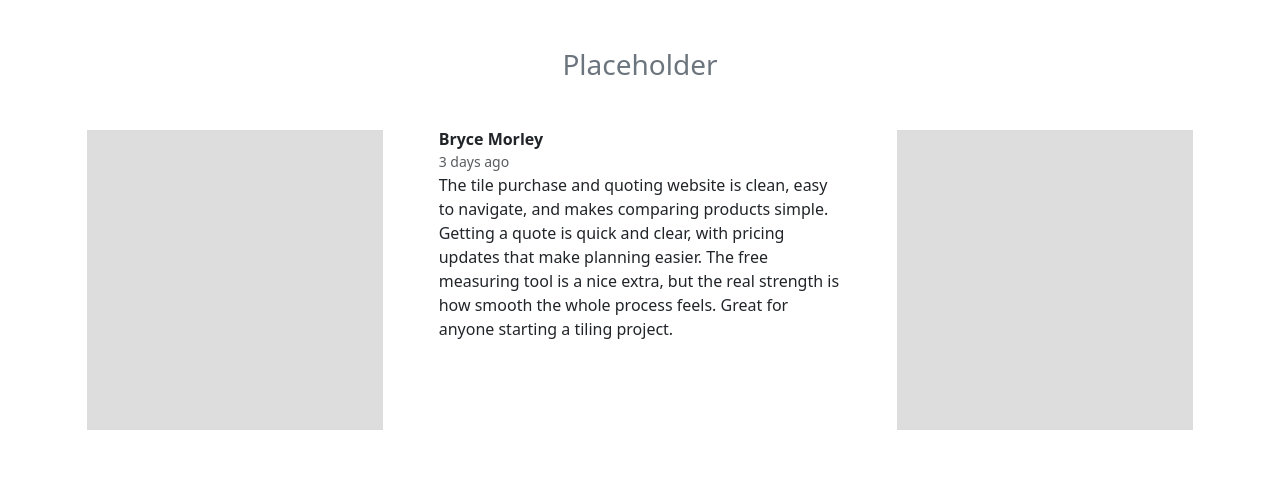
After one commit to NotStarsAligned/Hackcamp-Group21, a PHP site: page /Views/quote.phtml in a window 1280 px wide. The commit adds this page. Shown: the top 501 px of the page. Run offline with PHP 8.4, Linux system fonts and the light colour scheme.

Commit message:
the quote page html and css updated

```diff
--- /dev/null
+++ b/Views/quote.phtml
@@ -0,0 +1,65 @@
+<!DOCTYPE html>
+<html lang="zh-CN">
+<head>
+    <meta charset="UTF-8">
+    <meta name="viewport" content="width=device-width, initial-scale=1.0">
+    <title>TilePlan - Main Content</title>
+    <!-- 页面标题，告诉浏览器标签栏显示什么 / Title shown in browser tab -->
+
+    <link href="https://cdn.jsdelivr.net/npm/bootstrap@5.3.3/dist/css/bootstrap.min.css" rel="stylesheet" integrity="sha384-QWTKZyjpPEjISv5WaRU9OFeRpok6YctnYmDr5pNlyT2bRjXh0JMhjY6hW+ALEwIH" crossorigin="anonymous">
+    <!-- 引入 Bootstrap，方便快速排版 / Importing Bootstrap for easy layout and styling -->
+</head>
+<body class="bg-white">
+
+<!-- 主体主要内容区域 / Main page content section -->
+<main class="container-fluid py-5">
+
+    <h3 class="text-center mb-5 text-secondary">Placeholder <!-- 中间大标题 / Main placeholder title --></h3>
+
+    <div class="row justify-content-center">
+
+        <!-- 左边方块 / Left placeholder card -->
+        <div class="col-lg-3 col-md-5 mb-4 mx-3">
+            <div class="content-card">
+                <div style="height: 300px; background-color: #ddd;">
+                    <!-- 这里未来可以放产品图 / Could place product image here later -->
+                </div>
+            </div>
+        </div>
+
+        <!-- 中间评论卡片 / Middle review card -->
+        <div class="col-lg-4 col-md-6 mb-4 mx-3">
+            <div class="content-card">
+
+                <!-- 评论顶部信息栏 / Review header area -->
+                <div class="review-header">
+                    <div class="review-avatar"></div> <!-- 假头像 / fake avatar -->
+
+                    <div>
+                        <h6 class="mb-0 fw-bold">Bryce Morley</h6> <!-- 用户名 / reviewer's name -->
+                        <small class="text-muted">3 days ago</small> <!-- 时间戳 / timestamp -->
+                    </div>
+                </div>
+
+                <!-- 评论文字内容 / Review text -->
+                <div class="review-text">
+                    <p class="mb-0">
+                        The tile purchase and quoting website is clean, easy to navigate, and makes comparing products simple. Getting a quote is quick and clear, with pricing updates that make planning easier. The free measuring tool is a nice extra, but the real strength is how smooth the whole process feels. Great for anyone starting a tiling project.
+                        <!-- 评价内容，未来可替换为真实用户反馈 / Review text that can be replaced later -->
+                    </p>
+                </div>
+            </div>
+        </div>
+
+        <!-- 右边方块 / Right placeholder card -->
+        <div class="col-lg-3 col-md-5 mb-4 mx-3">
+            <div class="content-card">
+                <div style="height: 300px; background-color: #ddd;">
+                    <!-- 未来可放图片，例如工人铺砖照片 / Could place image e.g. tiler laying tiles -->
+                </div>
+            </div>
+        </div>
+
+    </div>
+
+    <!-- 底部假滚动条 / Fake scrollbar at bottom for design -->
```
Also changed, not shown: Views/css/my-style.css (+57 -0 lines).
